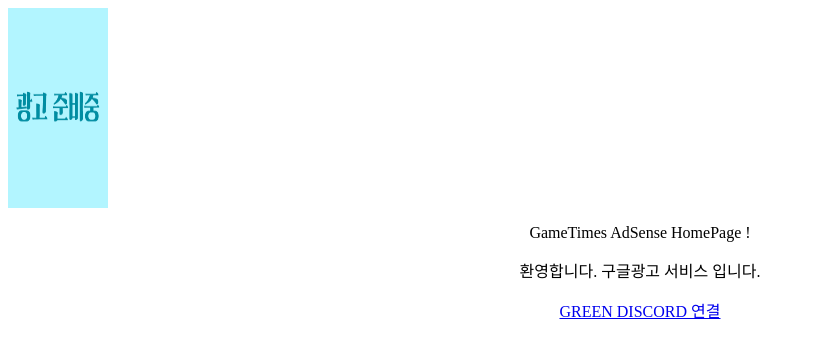
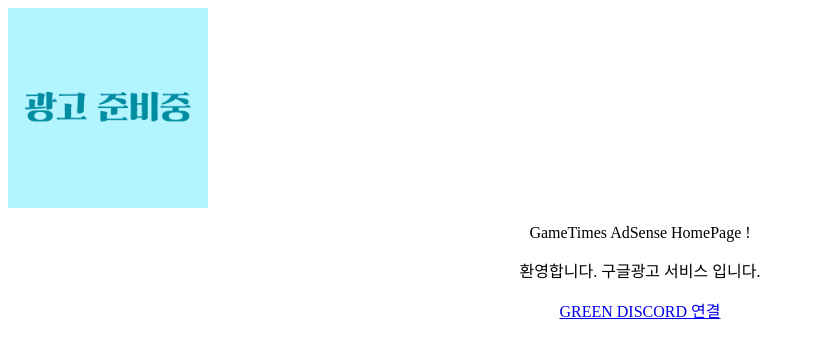
Before and after one commit to gametimes151/AdressHome, a plain HTML site: page index.html in a window 1280 px wide. Shown: the whole page, without its empty margins (0-815 px from the left). Drawn offline with Linux system fonts and the light colour scheme.

Commit message:
Update index.html

```diff
--- a/index.html
+++ b/index.html
@@ -1,4 +1,4 @@
-<img src="images/광고준비중.png"width="100" height="200">
+<img src="images/광고준비중.png"width="200" height="200">
 <p style="text-align:center;"> </p>
 <p style="text-align:center;"> </p>
 <p style="text-align:center;"> </p>
```
